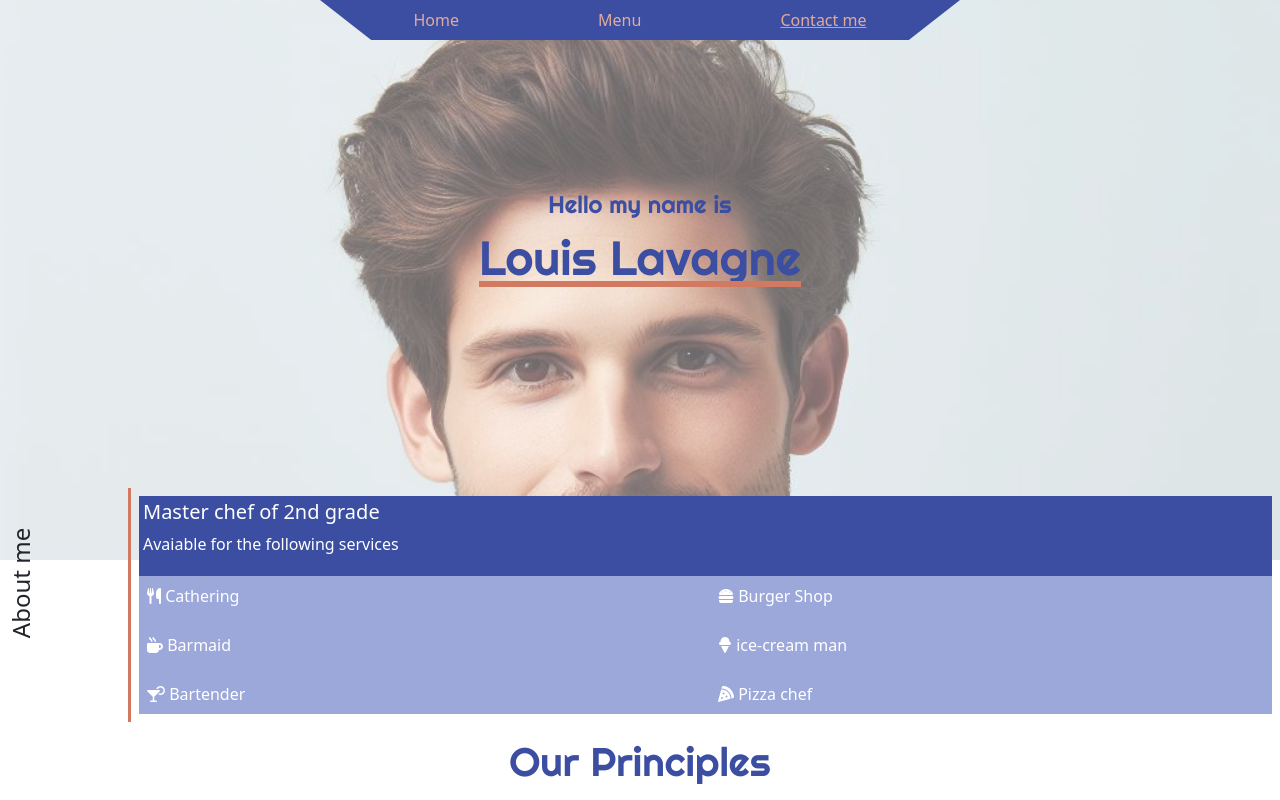
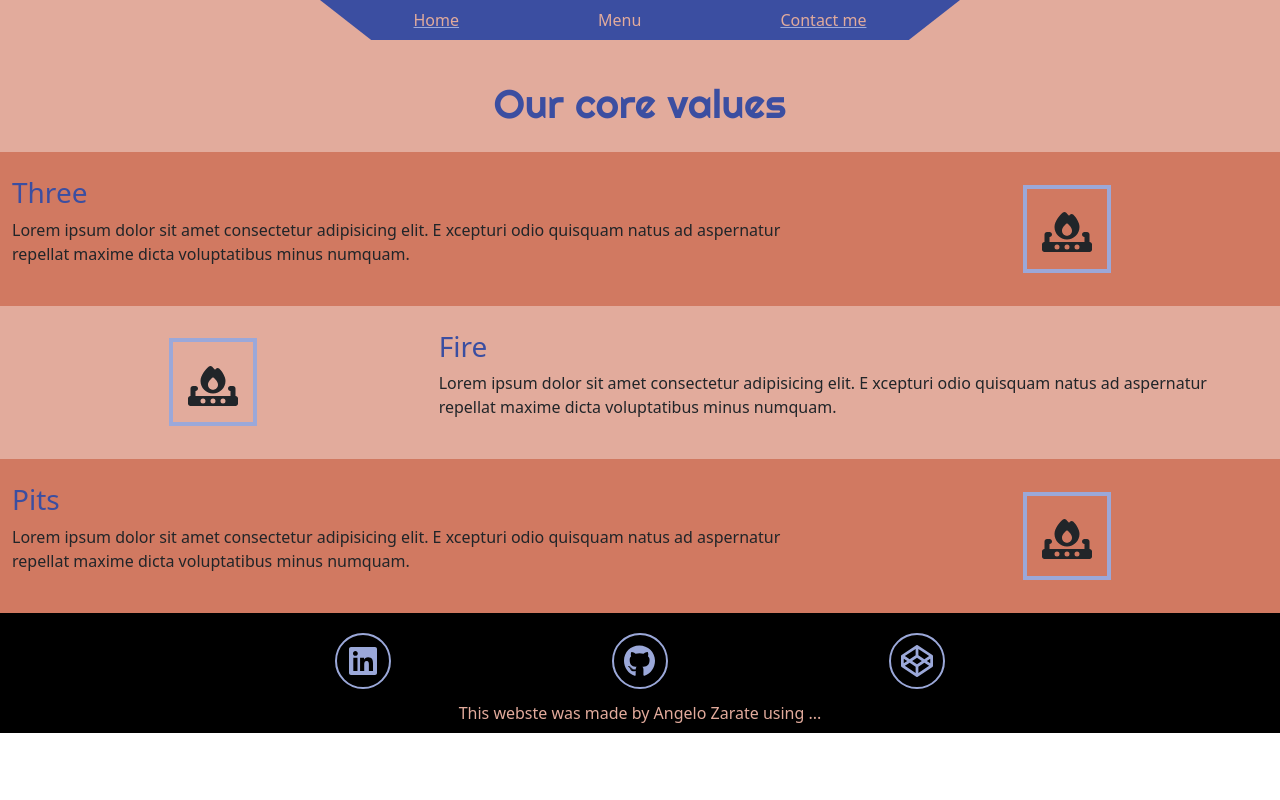
Before and after one commit to Misterlinux/React-Spring-Design, a React (Create React App) app: page /values in a window 1280 px wide. Shown: the top 800 px of the page. Built offline with nearby package versions, Linux system fonts and the light colour scheme.

Commit message:
animated values page

```diff
--- a/src/App.js
+++ b/src/App.js
@@ -16,6 +16,7 @@ import Terzo from "./components/Terzo";
 import Contact from "./components/Contact";
 import "./Global.scss"
 import Footer from "./components/Footer";
+import Values from "./components/Values";
 
 function App() {
 
@@ -30,7 +31,9 @@ function App() {
       <div className="d-flex justify-content-center">
 
       <div className="position-absolute taglia d-flex bg-secondary justify-content-around w-50 px-4 py-2" style={{ zIndex: 2 }}>
-        <div className="text-success">Home</div>
+        <Link to="/">
+          <div className="text-success">Home</div>
+        </Link>
         <div className="text-success">Menu</div>
         <Link to="contact">
           <div className="text-success">Contact me</div>
@@ -55,6 +58,7 @@ function App() {
         <Routes>
           <Route path="*" element={<Homepage/>} />
           <Route path="contact/*" element={<Contact />} />
+          <Route path="values/*" element={<Values />} />
         </Routes>
 
         <Footer />
--- a/src/components/Contact.js
+++ b/src/components/Contact.js
@@ -14,13 +14,6 @@ function Contact(){
 
   let [nome, setNome] = useState("")
   let [nomer, setNomer] = useState(3)
-
-  function iconing(e){
-    e.preventDefault()
-    setNomer(e.target.value)
-
-    //let val = (e.target.value > 2 ) ? console.log("too high") : console.log("fine still")
-  }
 
   let middle = useSpring({
     from: {x: 0},
@@ -82,7 +75,6 @@ function Contact(){
       Message: ${message},
       ${ comment }
     `)
-
   }
 
 
@@ -143,12 +135,12 @@ function Contact(){
             Rate the website
             { foodani() }
           </label>
-          <input name='numer' value={nomer} onChange={iconing} id="follow"
+          <input name='numer' value={nomer} onChange={(e)=> setNomer(e.target.value)} id="follow"
             min="0" max="10" steps="1" type="range" className="form-range" />
         </div>
 
         <div className="text-center">
-          <button type='submit' className="btn btn-secondary text-white">Send</button>
+          <button type='submit' className="btn p-3 btn-secondary text-white">Send</button>
         </div>
       </form>
 
--- a/src/components/Terzo.js
+++ b/src/components/Terzo.js
@@ -1,5 +1,14 @@
 import { animated, useSpring, useSprings, useInView } from '@react-spring/web'
 import Task, { useStato, useStatodis } from './Context';
+import {
+  BrowserRouter as Router,
+  Link,
+  Route,
+  useParams,
+  Routes,
+  Outlet,
+  useRouteError
+} from "react-router-dom";
 
 import { FontAwesomeIcon } from '@fortawesome/react-fontawesome'
 import { faFireBurner } from "@fortawesome/free-solid-svg-icons";
@@ -46,7 +55,9 @@ function Terzo(){
               <h1> {cont.name} </h1>
               <p> {cont.text} </p>
               <div className="text-center mb-2">
-                <button className="btn btn-sm btn-danger text-white">See More</button>
+                <Link to="values">
+                  <button className="btn btn-sm btn-danger text-white">See More</button>
+                </Link>
               </div>
             </div>
           </div>
--- /dev/null
+++ b/src/components/Values.js
@@ -0,0 +1,76 @@
+import React, {useEffect} from "react";
+import { animated, useSpring, useSprings, useInView, SpringValue, config} from '@react-spring/web'
+
+import Task, { useStato, useStatodis } from './Context';
+
+import { FontAwesomeIcon } from '@fortawesome/react-fontawesome'
+import { faFireBurner } from "@fortawesome/free-solid-svg-icons";
+
+
+function Values(){
+
+  let stato = useStato()
+  let dispatch = useStatodis()
+
+  let entra = useSprings(2, i =>({
+    from: { x: i ? -400 : 400, backgroundColor: i ? "#E2AB9C" : "#D17961" },
+    to:[
+      { x: 0 },
+      { backgroundColor: i ? "#D17961" : "#E2AB9C" }
+    ],
+    config: config.wobbly
+  }))
+  let entrano = entra[0]
+
+  return (
+    <div className="bg-success" style={{ paddingTop: "8vh" }}>
+      <h1 className="text-center righteous text-secondary py-3">
+        Our core values
+      </h1>
+
+      {stato.fires.map((cont, index) =>
+        index % 2 ? (
+          <animated.div className="py-4 row mx-0" style={entrano[0]} key={index}>
+            <div className="col-4 align-self-center position-relative d-flex align-items-center justify-content-center">
+              <animated.div
+                className="position-absolute border border-4 border-primary p-3"
+                style={{ height: "5.5em", width: "5.5em" }}
+              ></animated.div>
+
+              <div className="position-absolute mt-2">
+                <FontAwesomeIcon className="fs-1" icon={faFireBurner} />
+              </div>
+            </div>
+            <div className="col-8">
+              <h3 className="text-start text-secondary"> {cont.name} </h3>
+              <p>
+                {cont.text}
+              </p>
+            </div>
+          </animated.div>
+        ) : (
+          <animated.div className="py-4 row mx-0" style={entrano[1]} key={index}>
+            <div className="col-8">
+              <h3 className="text-start text-secondary"> {cont.name} </h3>
+              <p>
+                {cont.text}
+              </p>
+            </div>
+            <div className="col-4 align-self-center position-relative d-flex align-items-center justify-content-center">
+              <animated.div
+                className="position-absolute border border-4 border-primary p-3"
+                style={{ height: "5.5em", width: "5.5em" }}
+              ></animated.div>
+
+              <div className="position-absolute mt-2">
+                <FontAwesomeIcon className="fs-1" icon={faFireBurner} />
+              </div>
+            </div>
+          </animated.div>
+        )
+      )}
+    </div>
+  );
+}
+
+export default Values;
```
Also changed, not shown: src/components/Home.js (deleted).
